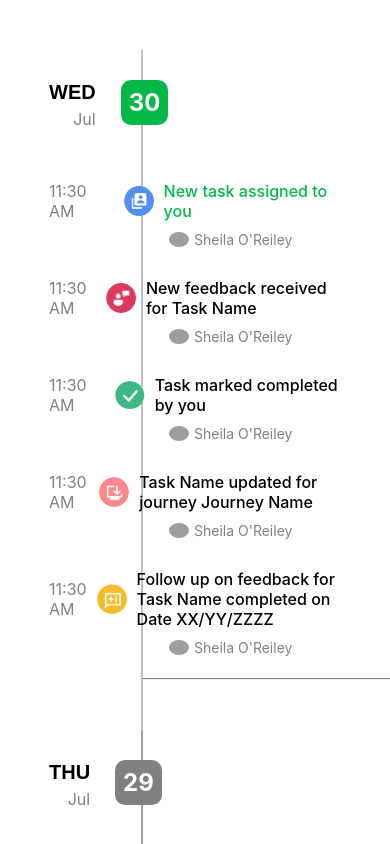
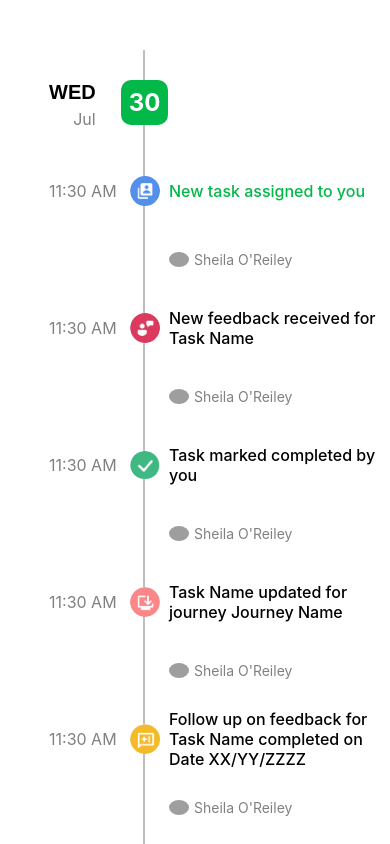
Before and after one commit to yashverma03/component-driven-design, a React (Create React App) app: page / in a window 390 px wide. Shown: the top 844 px of the page. Built offline with nearby package versions, Linux system fonts and the light colour scheme; grey boxes are pictures that could not be loaded.

Commit message:
made website responsive

```diff
--- a/src/components/Day.css
+++ b/src/components/Day.css
@@ -36,7 +36,7 @@
   border-left: 1px solid grey;
   height: 100%;
   position: absolute;
-  margin-left: 103px;
+  margin-left: 105px;
   z-index: -1;
   transform: translateX(-50%);
 }
--- a/src/components/Event.css
+++ b/src/components/Event.css
@@ -6,7 +6,6 @@
 
 .event-item {
   display: inline-flex;
-  padding: 0;
   flex-direction: column;
   margin-top: -20px;
 }
@@ -24,11 +23,14 @@
 .event-task-icon {
   width: 30px;
   border-radius: 50%;
+  margin-left: 3px;
 }
 
 .event-task-name {
   font-weight: 500;
   font-size: 16px;
+  position: absolute;
+  margin-left: 120px;
 }
 
 .first-event {
@@ -40,7 +42,12 @@
   align-items: center;
   gap: 5px;
   margin-left: 120px;
-  margin-top: -20px;
+  margin-top: -15px;
+
+  @media screen and (max-width: 500px) {
+    margin-top: 20px;
+    margin-bottom: 20px;
+  }
 }
 
 .event-user-photo {
```
